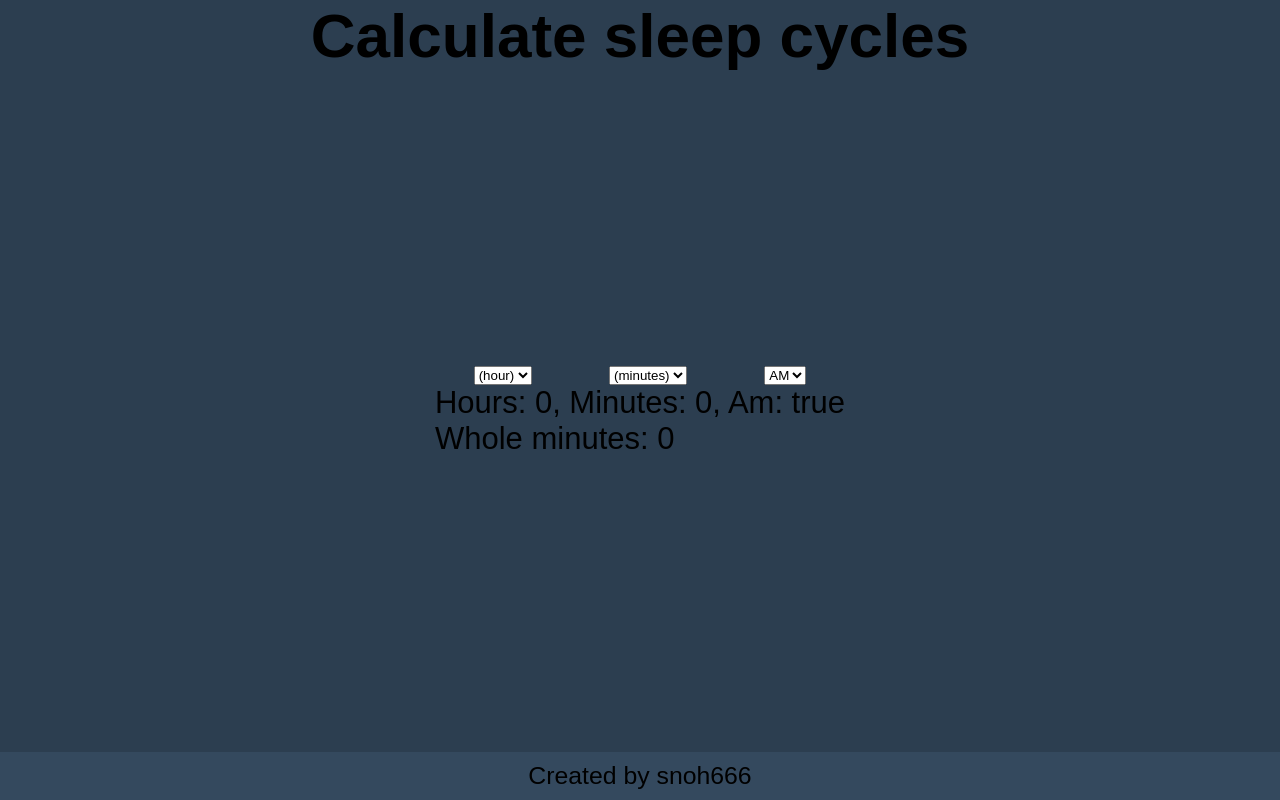
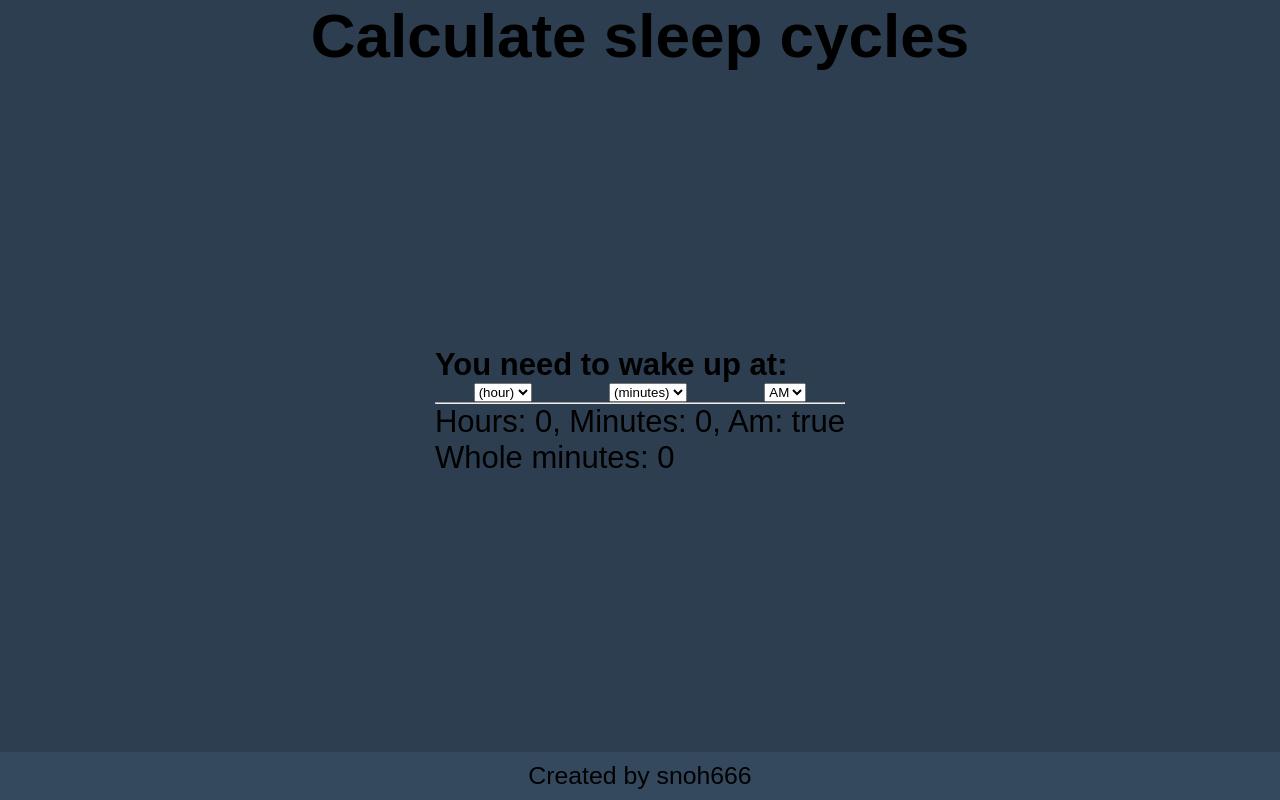
Before and after one commit to snoh666/sleep-cycle-calculator, a React (Create React App) app: page / in a window 1280 px wide. Built offline with nearby package versions, Linux system fonts and the light colour scheme; the HTML template or start-up script is replaced by a standard one.

Commit message:
Added hr and h4

```diff
--- a/src/App.js
+++ b/src/App.js
@@ -11,7 +11,9 @@ function App() {
     <div className="App">
       <h1>Calculate sleep cycles</h1>
       <div className="components-box">
+        <h4>You need to wake up at:</h4>
         <Values setHours={setHoursToWakeUp} setMinutes={setMinutesToWakeUp} setAm={setIsAm} />
+        <hr/>
         <Result hours={hoursToWakeUp} minutes={minutesToWakeUp} Am={isAm} />
       </div>
       <footer>
```
